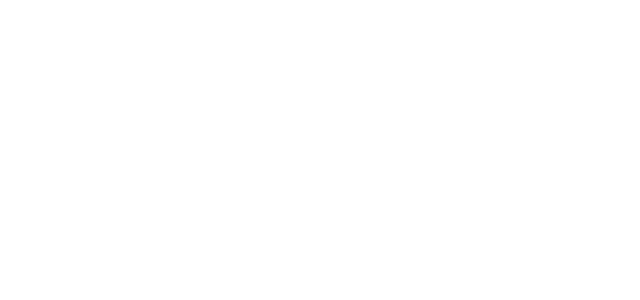
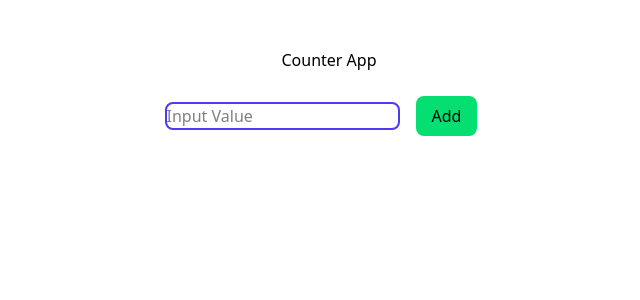
Before and after one commit to PARTHIBAN-007/React, a React (Vite) app: page /counter in a window 1280 px wide. Before the commit this address had no page. Shown: the top 300 px of the page, without its empty margins (311-951 px from the left). Built offline with nearby package versions, Linux system fonts and the light colour scheme.

Commit message:
Todo App

```diff
--- a/src/App.jsx
+++ b/src/App.jsx
@@ -2,6 +2,7 @@
 import { BrowserRouter, Routes, Route, Link } from "react-router-dom";
 import Counter from './pages/counter';
 import Hello from './pages/page';
+import { Todo } from './pages/Todo';
 
 function App() {
 
@@ -13,6 +14,7 @@
         <Routes>
           <Route path='/' element={<Hello />}></Route>
           <Route path="/main/:id" element={<Counter />}></Route>
+          <Route path="/counter" element={<Todo />}></Route>
         </Routes>
       </BrowserRouter>
     </>
--- /dev/null
+++ b/src/pages/Todo.jsx
@@ -0,0 +1,125 @@
+
+
+
+import React, { useState } from 'react'
+
+export const Todo = () => {
+    const [inputData, setInputData] = useState('');
+    const [todos, setTodos] = useState([]);
+    const [isEditing, setIsEditing] = useState(false);
+    const [editIndex, setEditIndex] = useState(null);
+
+    const addTodo = () => {
+        if (inputData.trim()) {
+            if (isEditing) {
+                const updatedTodos = [...todos];
+                updatedTodos[editIndex] = inputData;
+                setTodos(updatedTodos);
+                setIsEditing(false);
+                setEditIndex(null);
+            } else {
+                setTodos([...todos, inputData]);
+            }
+            setInputData('');
+    }
+    }
+
+    const startEdit = (index) => {
+        setInputData(todos[index]);
+        setEditIndex(index);
+        setIsEditing(true);
+    };
+
+    const deleteTodo = (index) =>{
+        const NewTodos = todos.filter((_,i)=> i!=index);
+        setTodos(NewTodos)
+    }
+
+
+
+  return (
+    <>
+        <h1 className='m-4'>Counter App</h1>
+        <div className='display-flex justify-items-center my-6 '>
+            <div className=''>
+                <input value={inputData}
+                onChange={(e)=>setInputData(e.target.value)}
+                placeholder='Input Value' className='rounded-lg border-2 border-indigo-600'></input>
+                <button  onClick = {addTodo} className='mx-4 bg-green-400 rounded-lg px-4 py-2'>Add</button>
+            </div>
+            <ul className='m-6'>
+                {todos.map((dataitem,index)=>(
+                    <li key ={index} className='p-2'>
+                        <div className='flex items-center gap-4'>
+
+                            <span>{dataitem}</span>
+                            <button onClick = {()=>startEdit(index)} className='bg-green-600 px-2 rounded-lg'>Edit</button>
+                            <button  onClick={()=>deleteTodo(index)}className='bg-red-600 px-2 rounded-lg'>Delete</button>
+                        </div>
+                    </li>
+                ))}
+
+            </ul>
+        </div>
+    </>
+  )
+}
+
+
+
+
+
+// import React, { useState } from 'react';
+
+// export const Todo = () => {
+//   const [inputData, setInputData] = useState('');
+//   const [todos, setTodos] = useState([]);
+
+//   const addTodo = () => {
+//     if (inputData.trim()) {
+//       setTodos([...todos, inputData]);
+//       setInputData('');
+//     }
+//   };
+
+//   return (
+//     <>
+//       <h1 className='m-4 text-xl font-bold'>Todo App</h1>
+//       <div className='flex flex-col items-center my-6'>
+//         <div className='flex gap-2'>
+//           <input
+//             value={inputData}
+//             onChange={(e) => setInputData(e.target.value)}
+//             placeholder='Input Value'
+//             className='rounded-lg border-2 border-indigo-600 px-2 py-1'
+//           />
+//           <button
+//             onClick={addTodo}
+//             className='bg-green-500 text-white rounded-lg px-4 py-1'
+//           >
+//             Add
+//           </button>
+//         </div>
+
+//         <ul className='m-6 w-full max-w-md'>
+//           {todos.map((dataitem, index) => (
+//             <li
+//               key={index}
+//               className='p-2 border-b flex items-center justify-between'
+//             >
+//               <span>{dataitem}</span>
+//               <div className='flex gap-2'>
+//                 <button className='bg-yellow-500 text-white px-2 py-1 rounded'>
+//                   Edit
+//                 </button>
+//                 <button className='bg-red-500 text-white px-2 py-1 rounded'>
+//                   Delete
+//                 </button>
+//               </div>
+//             </li>
+//           ))}
+//         </ul>
+//       </div>
+//     </>
+//   );
+// };
```
